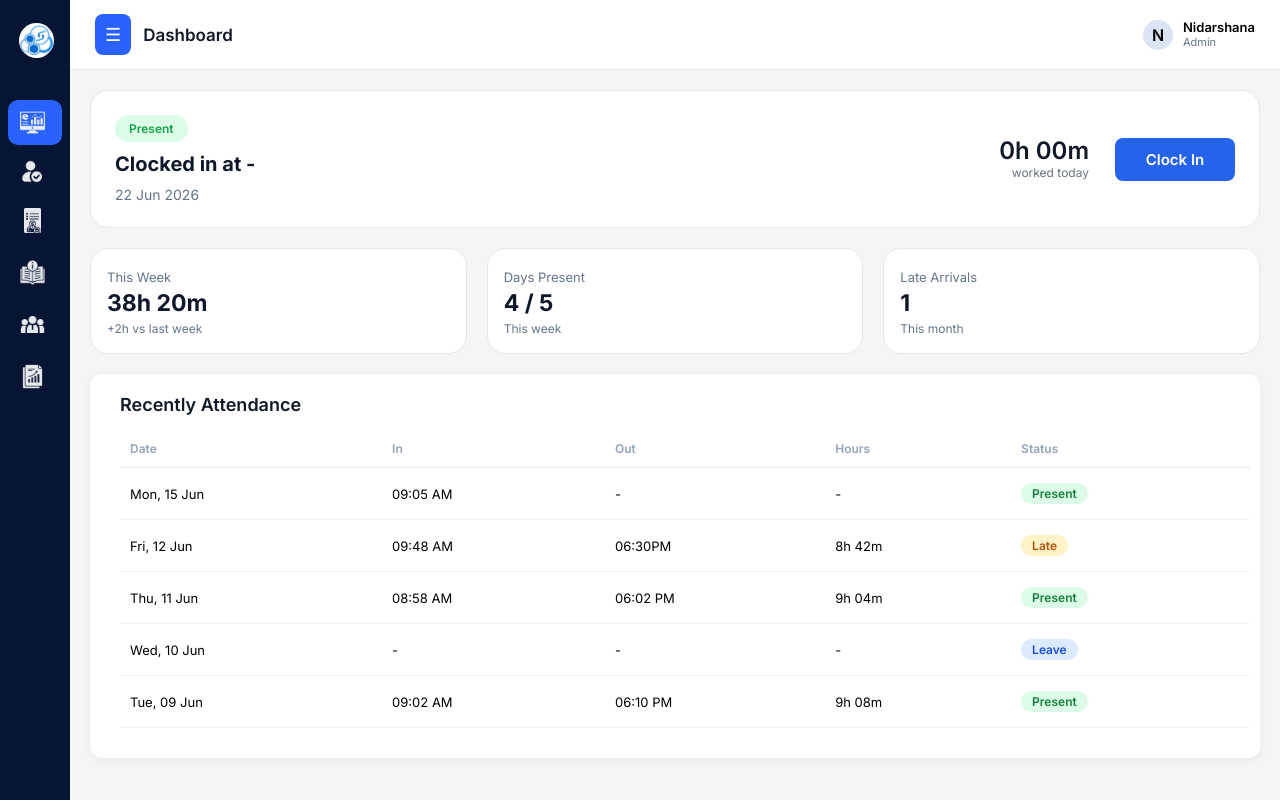
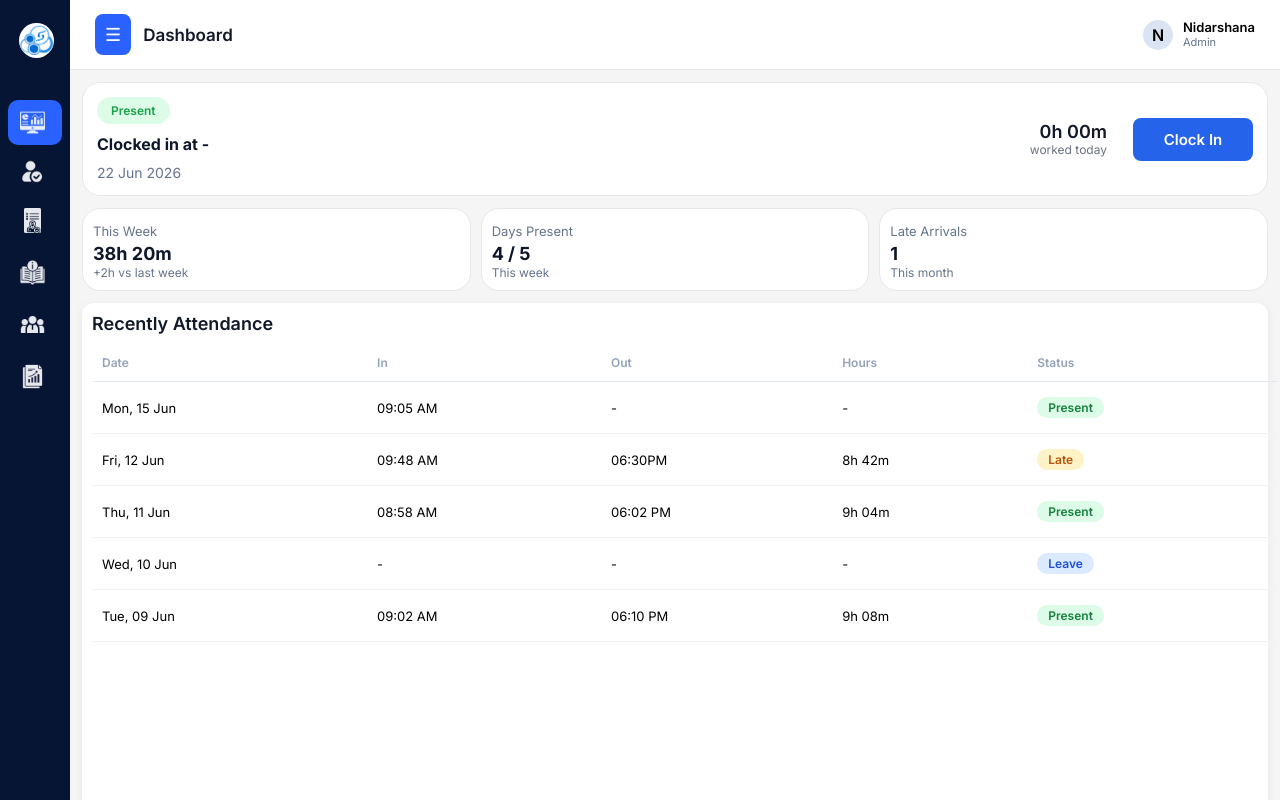
Before and after one commit to nidarshanaswas/Attendance-system, a React (Create React App) app: page /dashboard in a window 1280 px wide. Built offline with nearby package versions, Linux system fonts and the light colour scheme.

Commit message:
Resolved page conflict

```diff
--- a/src/apiPath.js
+++ b/src/apiPath.js
@@ -9,6 +9,8 @@ export const apiPath = {
   getFirstClockIn: "attendance/first-clockin",
   clockOut: "attendance/clock-out",
   getLastClockOut: "attendance/last-clockout",
+  clockin: "attendance/clock-in",
+  attendanceRange: "attendance/range",
 //   refresh: "badge/refresh",
 //   authLogin: "/auth/login",
 //   fyCode: "auth/fycode-list",
--- a/src/app/store.js
+++ b/src/app/store.js
@@ -1,9 +1,11 @@
 import { configureStore } from "@reduxjs/toolkit";
 import authReducer from "../features/auth/authSlice";
 import attendanceReducer from "../features/attendance/attendanceSlice"
+import adminAttendanceReducer from "../features/adminAttendance/adminAttendanceSlice";
 export const store = configureStore({
   reducer: {
     auth: authReducer,
     attendance: attendanceReducer,
+    myAttendance: adminAttendanceReducer,
   },
 });
--- a/src/features/adminAttendance/adminAttendanceActions.js
+++ b/src/features/adminAttendance/adminAttendanceActions.js
@@ -0,0 +1,22 @@
+import { fetchAdminAttendanceApi } from "./adminAttendanceApi";
+import { loading, success, error } from "./adminAttendanceSlice";
+export const fetchAdminAttendance = (employeeId) => async (dispatch) => {
+  try {
+    dispatch(loading());
+
+    const data = await fetchAdminAttendanceApi(employeeId);
+
+    console.log("API RESPONSE", data);
+
+    const attendance =
+      data?.attendance ||
+      data?.data?.attendance ||
+      data?.result ||
+      data ||
+      [];
+
+    dispatch(success(Array.isArray(attendance) ? attendance : []));
+  } catch (err) {
+    dispatch(error(err.message));
+  }
+};
--- a/src/features/adminAttendance/adminAttendanceApi.js
+++ b/src/features/adminAttendance/adminAttendanceApi.js
@@ -0,0 +1,7 @@
+export const fetchAdminAttendanceApi = async (employeeId) => {
+  const res = await fetch(
+    `https://391nns29-3000.inc1.devtunnels.ms/v1/api/attendance/range/${employeeId}`
+  );
+
+  return res.json();
+};
--- a/src/features/adminAttendance/adminAttendanceSelectors.js
+++ b/src/features/adminAttendance/adminAttendanceSelectors.js
@@ -0,0 +1,3 @@
+export const selectAttendance = (state) => state.attendance?.data || [];
+export const selectLoading = (state) => state.attendance?.loading || false;
+export const selectError = (state) => state.attendance?.error || null;
--- a/src/features/adminAttendance/adminAttendanceSlice.js
+++ b/src/features/adminAttendance/adminAttendanceSlice.js
@@ -0,0 +1,26 @@
+import { createSlice } from "@reduxjs/toolkit";
+
+const adminAttendanceSlice = createSlice({
+  name: "attendance",
+  initialState: {
+    data: [],
+    loading: false,
+    error: null,
+  },
+  reducers: {
+    loading: (state) => {
+      state.loading = true;
+    },
+    success: (state, action) => {
+      state.loading = false;
+      state.data = action.payload;
+    },
+    error: (state, action) => {
+      state.loading = false;
+      state.error = action.payload;
+    },
+  },
+});
+
+export const { loading, success, error } = adminAttendanceSlice.actions;
+export default adminAttendanceSlice.reducer;
--- a/src/page/attendance/AdminAttendancePage.jsx
+++ b/src/page/attendance/AdminAttendancePage.jsx
@@ -1,12 +1,57 @@
 import React from "react";
+ import { useEffect, useState } from "react";
+ import { useContext } from "react";
+ import { useDispatch, useSelector } from "react-redux";
+ import { fetchAdminAttendance } from "../../features/adminAttendance/adminAttendanceActions";
+ import { selectAttendance } from "../../features/adminAttendance/adminAttendanceSelectors";
+import Table from "../../components/Table";
+import { apiPath } from "../../apiPath";
 
 function AdminAttendance() {
+  const dispatch = useDispatch();
+  const attendanceRaw = useSelector(selectAttendance);
+
+  const employeeId = localStorage.getItem("employeeId");
+
+  useEffect(() => {
+    if (!employeeId) return;
+
+    dispatch(fetchAdminAttendance(employeeId));
+  }, [employeeId, dispatch]);
+
+  const attendanceData = (attendanceRaw || []).map((item) => ({
+  employee: "N/A",
+  date: item.attendanceDate,
+  clockIn: item.clockInTime || "-",
+  clockOut: item.clockOutTime || "-",
+  hours: `${Math.floor(item.totalMinutes / 60)}h ${item.totalMinutes % 60}m`,
+  status: item.status
+}));
+
+  const columns = [
+    { header: "Employee", key: "employee" },
+    { header: "Date", key: "date" },
+    { header: "In", key: "clockIn" },
+    { header: "Out", key: "clockOut" },
+    { header: "Hours", key: "hours" },
+    {
+      header: "Status",
+      render: (item) => (
+        <span className={item.status.toLowerCase()}>
+          {item.status}
+        </span>
+      )
+    }
+  ];
+
   return (
-    <div>
+    <div className="attendance-container">
+      <h1>Check the attendance</h1>
 
-      <h1>Check the attendance</h1>
+      <div className="table-box">
+        <Table data={attendanceData} columns={columns} />
+      </div>
     </div>
   );
 }
-
 export default AdminAttendance;
--- a/src/page/attendance/MyAttendancePage.css
+++ b/src/page/attendance/MyAttendancePage.css
@@ -1,3 +1,11 @@
+    *{
+      margin: 0;
+      padding: 0;box-sizing: border-box;
+    }
+    html, body{
+      height: 100%;
+      overflow: hidden;
+    }
     body{
         font-family: "Inter",sans-serif;
     }
@@ -5,8 +13,8 @@
     .attendance-container{
         padding:20px;
         background:#f4f7fc;
-        min-height:100vh;
-
+        display: flex;
+        flex-direction: column;
     }
 
     .attendance-container h2{
@@ -76,12 +84,14 @@
         margin-bottom: 15px;
     }
 
-    .table-box{
+   .attendance-container .table-box{
         background:white;
         padding:20px;
         border-radius:10px;
+
+
     }
-    .table-box h3{
+    .attendance-container .table-box h3{
         font-size: 15px;
         font-weight: 600;
         margin-bottom: 6px;
@@ -92,6 +102,8 @@
         width:100%;
         border-collapse:collapse;
         margin: 10px;
+         /* overflow: hidden;
+        max-height: 400px;  */
 
     }
 
--- a/src/page/attendance/MyAttendancePage.jsx
+++ b/src/page/attendance/MyAttendancePage.jsx
@@ -1,62 +1,34 @@
-import  React  from "react";
+import  React, { useEffect, useState }  from "react";
 import "./MyAttendancePage.css"
 import Table from "../../components/Table"
 // import Select from "react-select/base";
 
-function Attendance(){
-     const attendanceData = [
-    {
-      employee: "Priya Nair",
-      date: "Mon, 15 Jun",
-      clockIn: "09:01",
-      clockOut: "-",
-      hours: "-",
-      status: "Present"
-    },
-    {
-      employee: "Arjun Rao",
-      date: "Mon, 15 Jun",
-      clockIn: "09:42",
-      clockOut: "-",
-      hours: "-",
-      status: "Late"
-    },
-    {
-      employee: "Meera Iyer",
-      date: "Mon, 15 Jun",
-      clockIn: "-",
-      clockOut: "-",
-      hours: "-",
-      status: "Leave"
-    },
-    {
-      employee: "Karthick S",
-      date: "Mon, 15 Jun",
-      clockIn: "08:55",
-      clockOut: "-",
-      hours: "-",
-      status: "Present"
-    },
-    {
-      employee: "Divya Menon",
-      date: "Mon, 15 Jun",
-      clockIn: "-",
-      clockOut: "-",
-      hours: "-",
-      status: "Absent"
-    },
-    {
-      employee: "Rohit Das",
-      date: "Fri, 12 Jun",
-      clockIn: "09:00",
-      clockOut: "06:10",
-      hours: "9h 10m",
-      status: "Present"
-    }
-  ];
+function Attendance() {
+
+  const [attendanceData, setAttendanceData] = useState([]);
+
+  const employeeId = 1;
+
+  useEffect(() => {
+    fetch(`https://391nns29-3000.inc1.devtunnels.ms/v1/api/attendance/range/${employeeId}`)
+    .then((res) => res.json())
+    .then((data) => {
+
+      const formatted = data.attendance.map((item) =>({
+        employee: data.employee.name,
+        date: item.attendanceDate,
+        clockIn: item.clockInTime || "-",
+        clockOut: item.clockOutTime || "-",
+        hours: `${Math.floor(item.totalMinutes / 60 )}h ${item.totalMinutes % 60}m`,
+        status: item.status
+      }));
+      setAttendanceData(formatted)
+    })
+    .catch((err) => console.log(err));
+  }, []);
 
 
-const columns = [
+  const columns = [
   { header: "Employee", key: "employee" },
   { header: "Date", key: "date" },
   { header: "In", key: "clockIn" },
@@ -102,7 +74,6 @@ const columns = [
             </div>
 
 
-
             <button>Apply</button>
         </div>
 
--- a/src/styles/ClockCard.css
+++ b/src/styles/ClockCard.css
@@ -2,7 +2,8 @@
   background: #fff;
   border: 1px solid #e5e7eb;
   border-radius: 18px;
-  padding: 24px;
+  padding: 14px;
+  flex-shrink: 0;
   display: flex;
   justify-content: space-between;
   align-items: center;
@@ -27,7 +28,7 @@
 }
 
 .clock-card-left h2 {
-  font-size: 20px;
+  font-size: 16px;
   font-weight: 700;
   color: #0f172a;
 }
@@ -52,7 +53,7 @@
   line-height: 1.2;
 }
 .worked-hours-inline .hours{
-  font-size: 24px;
+  font-size: 18px;
   font-weight: 600;
   color: #111827;
 }
--- a/src/styles/dashboard.css
+++ b/src/styles/dashboard.css
@@ -2,26 +2,42 @@
 .dashboard-page{
   display:flex;
   flex-direction:column;
-  gap:20px;
-  padding: 20px;
+  height: 100vh;
+  gap:12px;
+  padding: 12px;
+  overflow: hidden;
 }
 
 .dashboard-page .dashboard-cards{
   display:grid;
   grid-template-columns:repeat(3,1fr);
-  gap:20px;
+  gap:10px;
+  flex-shrink: 0;
+}
+.dashboard-cards .card{
+  padding: 10px;
+  font-size: 13px;
+}
+.card h2{
+  font-size: 18px !important;
 }
 .dashboard-page .table-box {
   background: #ffffff;
   border-radius: 12px;
   box-shadow: 0 2px 10px rgba(0, 0, 0, 0.06);
+  flex: 1;
+  min-height: 0;
+  display: flex;
+  flex-direction: column;
+  padding-bottom: 10px;
 }
+
 
 .dashboard-page .table-box h3 {
     margin-left: 10px;
   font-size: 18px;
   font-weight: 600;
-  margin-bottom: 15px;
+  margin-top: 10px;
   color: #111827;
 }
 
--- a/src/styles/manualEntry.css
+++ b/src/styles/manualEntry.css
@@ -96,7 +96,6 @@ input:focus, select:focus, textarea:focus {
 font-family: "Inter",sans-serif;
 }
 
-/* 📱 MOBILE RESPONSIVE */
 @media (max-width: 768px) {
 
   .manual-container {
@@ -105,17 +104,18 @@ font-family: "Inter",sans-serif;
 
   .manual-box {
     width: 100%;
+    height: 550px;
     padding: 20px;
     border-radius: 10px;
   }
-
-  /* Stack clock in / out */
+  .manual-box h2{
+    text-align: center;
+  }
   .row-group {
     flex-direction: column;
     gap: 12px;
   }
 
-  /* Inputs full width */
   input,
   select,
   textarea {
```
